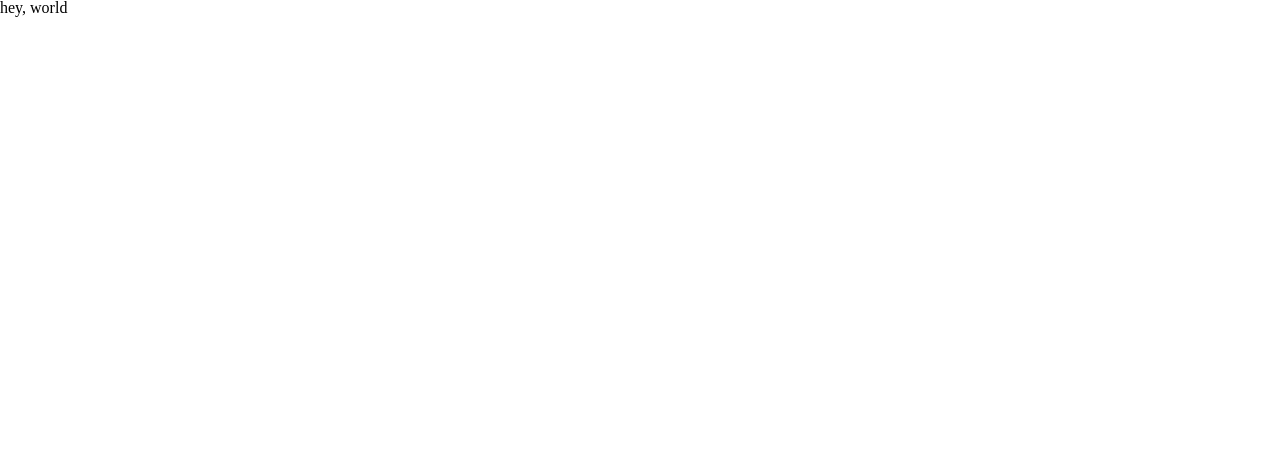
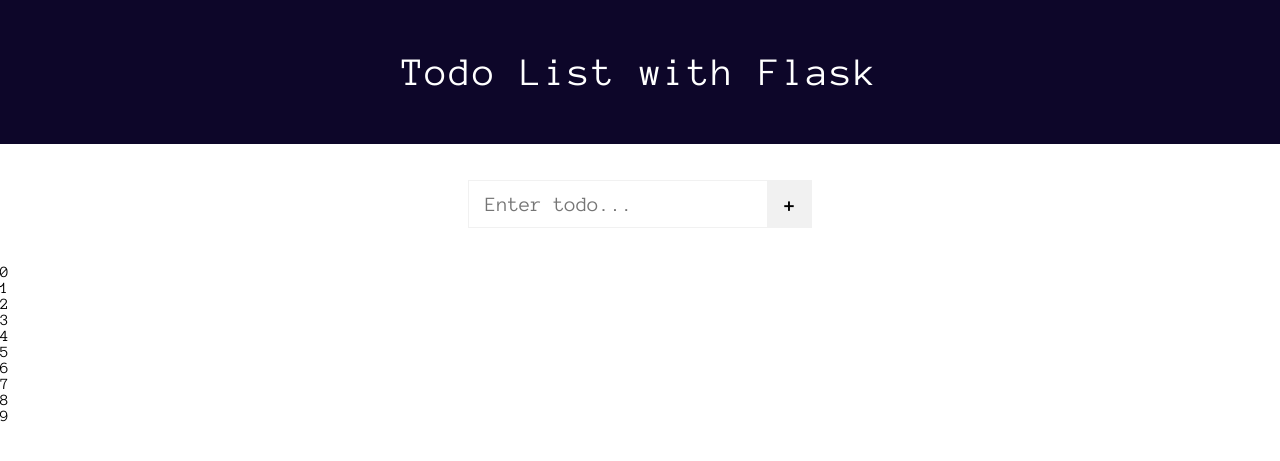
Before and after one commit to lukinoo/flask_todo_demo, a Flask app: page / in a window 1280 px wide. Before the commit the part shown is almost empty. Shown: the top 461 px of the page. Run offline with Flask 2, Linux system fonts and the light colour scheme.

Commit message:
feature(header-form-styles-✨)

```diff
--- a/app.py
+++ b/app.py
@@ -1,12 +1,29 @@
 from flask import Flask, render_template
+from flask_sqlalchemy import SQLAlchemy
+from sqlalchemy.sql import func
 
 app = Flask(__name__)
 
 
-@app.route("/")
+app.config["SQLALCHEMY_DATABASE_URI"] = "sqlite:///db.sqlite"
+app.config["SQLALCHEMY_TRACK_MODIFICATIONS"] = False
+db = SQLAlchemy(app)
+
+
+# todo schema
+class Todo:
+    id = db.Column(db.Integer, primary_key=True)
+    title = db.Column(db.String(90))
+    complete = db.Column(db.Boolean)
+    created_at = db.Column(db.DateTime(timezone=True),
+                           server_default=func.now())
+
+
+@app.route("/")  # index route
 def index():
     return render_template("index.html")
 
 
 if __name__ == '__main__':
+    db.create_all()
     app.run(debug=True)
--- a/static/css/main.css
+++ b/static/css/main.css
@@ -1,3 +1,4 @@
+@import url("https://fonts.googleapis.com/css2?family=Anonymous+Pro:wght@400;700&display=swap");
 *,
 *::before,
 *::after {
@@ -136,4 +137,61 @@
   border-collapse: collapse;
   border-spacing: 0;
 }
+
+html,
+body {
+  background: #ffffff;
+}
+
+body {
+  font-family: "Anonymous Pro", monospace;
+}
+
+header {
+  min-height: 18vh;
+  display: flex;
+  justify-content: center;
+  align-items: center;
+  background: #0d0629;
+}
+
+header h3 {
+  font-size: 2.5rem;
+  color: #fff;
+  letter-spacing: 2px;
+}
+
+form {
+  min-height: 15vh;
+  display: flex;
+  justify-content: center;
+  align-items: center;
+}
+
+form input {
+  height: 3rem;
+  max-width: 300px;
+  width: 100%;
+  padding: 0.5rem 1rem;
+  font-family: inherit;
+  outline: none;
+  border: 1px solid #f1f1f1;
+  font-size: 1.3rem;
+}
+
+form input:focus {
+  border-color: #999;
+}
+
+form button {
+  border: none;
+  background: none;
+  background: #f1f1f1;
+  height: 3rem;
+  padding: 0.5rem 1rem;
+  font-family: inherit;
+  cursor: pointer;
+  font-size: 1.3rem;
+  font-weight: bold;
+}
 /*# sourceMappingURL=main.css.map */
--- a/static/scss/main.scss
+++ b/static/scss/main.scss
@@ -1 +1,55 @@
 @import "./partials/reset";
+@import "./partials/fonts";
+
+html,
+body {
+  background: #ffffff;
+}
+
+body {
+  font-family: "Anonymous Pro", monospace;
+}
+
+header {
+  min-height: 18vh;
+  display: flex;
+  justify-content: center;
+  align-items: center;
+  background: #0d0629;
+  h3 {
+    font-size: 2.5rem;
+    color: #fff;
+    letter-spacing: 2px;
+  }
+}
+
+form {
+  min-height: 15vh;
+  display: flex;
+  justify-content: center;
+  align-items: center;
+  input {
+    height: 3rem;
+    max-width: 300px;
+    width: 100%;
+    padding: 0.5rem 1rem;
+    font-family: inherit;
+    outline: none;
+    border: 1px solid #f1f1f1;
+    font-size: 1.3rem;
+    &:focus {
+      border-color: #999;
+    }
+  }
+  button {
+    border: none;
+    background: none;
+    background: #f1f1f1;
+    height: 3rem;
+    padding: 0.5rem 1rem;
+    font-family: inherit;
+    cursor: pointer;
+    font-size: 1.3rem;
+    font-weight: bold;
+  }
+}
--- /dev/null
+++ b/static/scss/partials/_fonts.scss
@@ -0,0 +1 @@
+@import url("https://fonts.googleapis.com/css2?family=Anonymous+Pro:wght@400;700&display=swap");
--- a/templates/index.html
+++ b/templates/index.html
@@ -8,6 +8,15 @@
     <title>Todo App Flask</title>
   </head>
   <body>
-    <h1>hey, world</h1>
+    <header>
+      <h3>Todo List with Flask</h3>
+    </header>
+    <form action="POST">
+      <input type="text" placeholder="Enter todo..." name="title" />
+      <button type="submit">+</button>
+    </form>
+    {% for i in range(0,10) %}
+    <div>{{i}}</div>
+    {% endfor %}
   </body>
 </html>
```
Also changed, not shown: db.sqlite (added), 1 other file.
